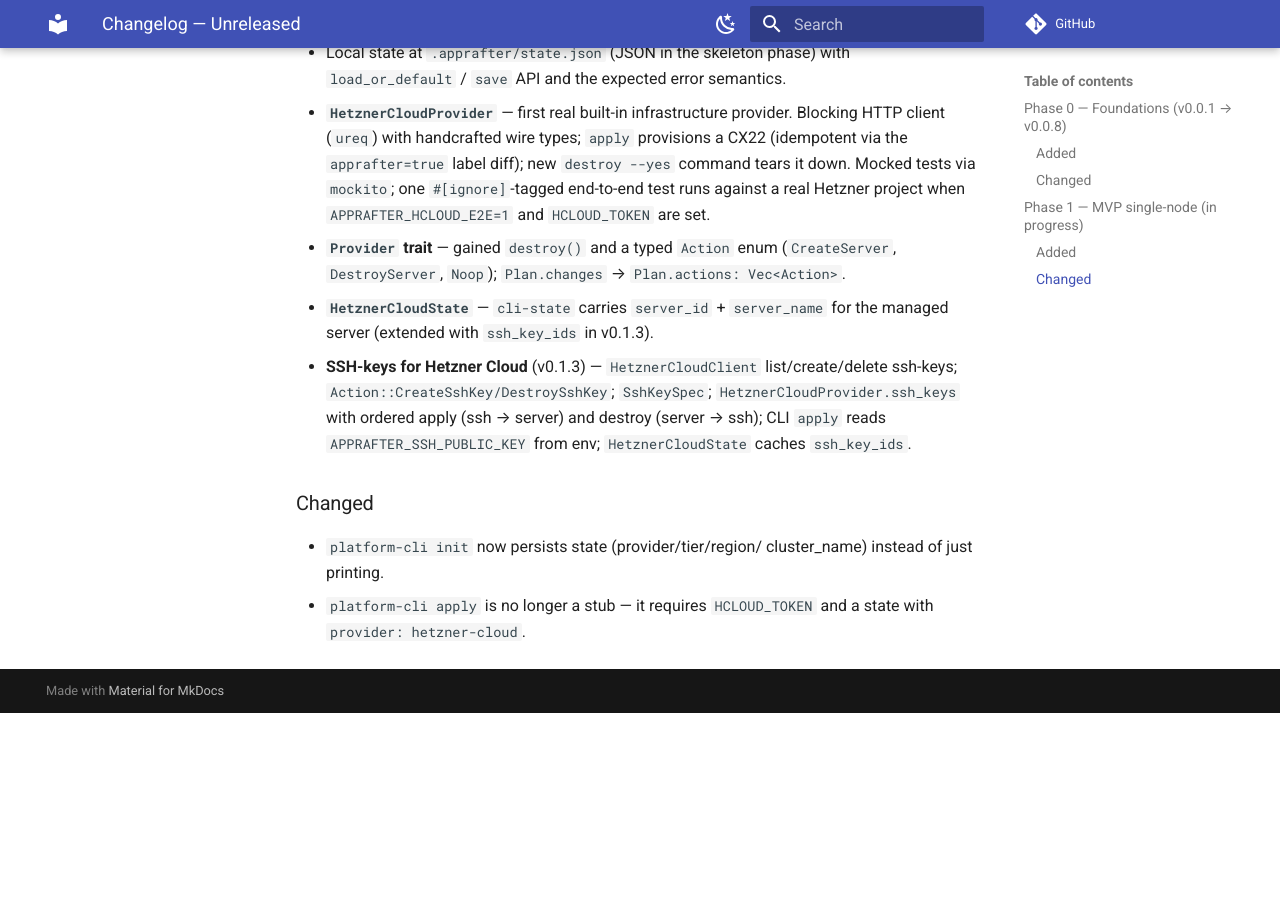
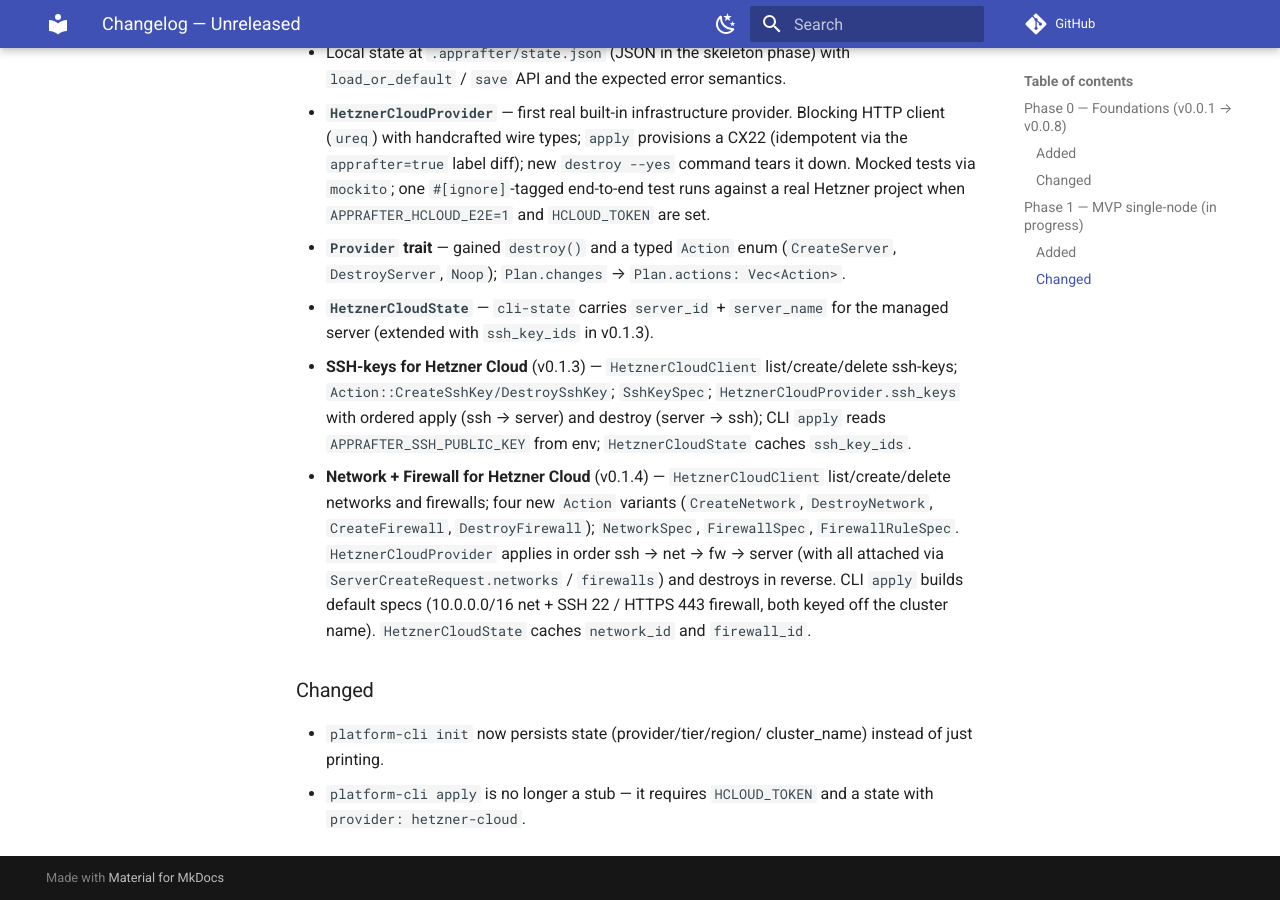
Before and after one commit to AppRafter/apprafter, an MkDocs documentation site: the page built from docs/changelog/UNRELEASED.md, in a window 1280 px wide and 900 px high, scrolled down 1779 px. Built offline with MkDocs 1.6.1 and Material for MkDocs 9.7.7, drawn with Linux system fonts in a browser that asks for light colours; comment, search, counter and statistics services are not loaded; before the commit the page ends 2492 px from its top, so only the background shows below that.

Commit message:
docs: complete v0.1.4 close (README + plan.md + UNRELEASED)
Previous commit (1d72f79) only included the asset-refresh; this
commit adds the documentation updates that should have shipped
with it: cli/README's Hetzner Cloud section now mentions the
default network + firewall provisioning, plan.md phase 1.2 gains
the v0.1.4 Поставка bullet-list and a history-table row, and
UNRELEASED.md gains the Phase 1 entry.

Co-Authored-By: Claude Opus 4.7 (1M context) <noreply@anthropic.com>

```diff
--- a/docs/changelog/UNRELEASED.md
+++ b/docs/changelog/UNRELEASED.md
@@ -95,6 +95,16 @@ the `0.0.x` series; semver starts at 1.0.
   apply (ssh → server) and destroy (server → ssh); CLI `apply`
   reads `APPRAFTER_SSH_PUBLIC_KEY` from env; `HetznerCloudState`
   caches `ssh_key_ids`.
+- **Network + Firewall for Hetzner Cloud** (v0.1.4) —
+  `HetznerCloudClient` list/create/delete networks and firewalls;
+  four new `Action` variants (`CreateNetwork`, `DestroyNetwork`,
+  `CreateFirewall`, `DestroyFirewall`); `NetworkSpec`,
+  `FirewallSpec`, `FirewallRuleSpec`. `HetznerCloudProvider`
+  applies in order ssh → net → fw → server (with all attached via
+  `ServerCreateRequest.networks` / `firewalls`) and destroys in
+  reverse. CLI `apply` builds default specs (10.0.0.0/16 net +
+  SSH 22 / HTTPS 443 firewall, both keyed off the cluster name).
+  `HetznerCloudState` caches `network_id` and `firewall_id`.
 
 ### Changed
 
```
Also changed, not shown: cli/README.md (+6 -3 lines), plan.md (+12 -2 lines).
